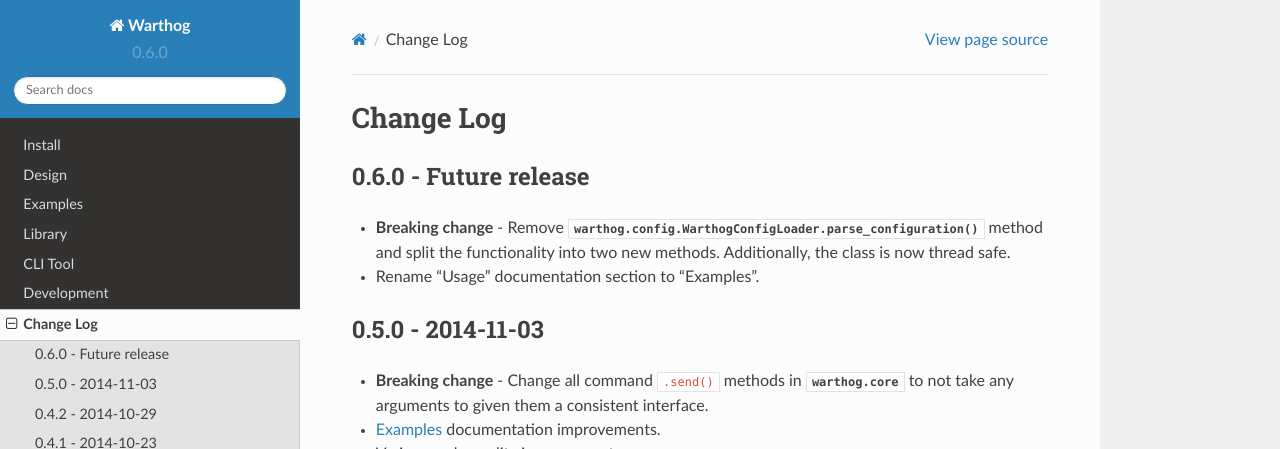
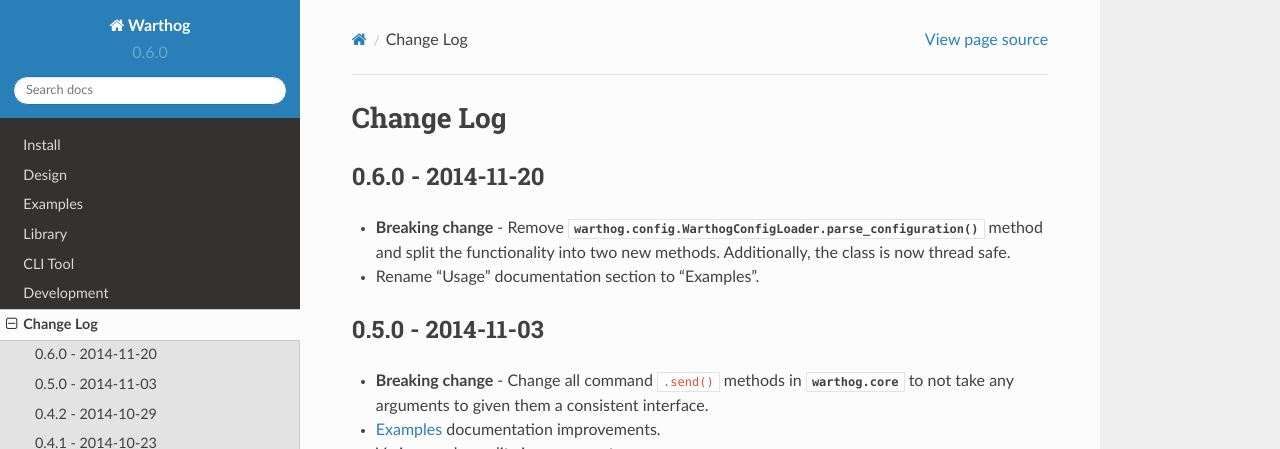
Before and after one commit to smarter-travel-media/warthog, a Sphinx documentation site: the page built from doc/source/changes.rst, in a window 1280 px wide and 900 px high. Shown: the top 449 px of the window. Built offline with Sphinx 7.4.7 and the Read the Docs theme 2.0.0, drawn with Linux system fonts in a browser that asks for light colours.

Commit message:
Change log date for 0.6.0

```diff
--- a/doc/source/changes.rst
+++ b/doc/source/changes.rst
@@ -1,8 +1,8 @@
 Change Log
 ==========
 
-0.6.0 - Future release
-----------------------
+0.6.0 - 2014-11-20
+------------------
 * **Breaking change** - Remove :meth:`warthog.config.WarthogConfigLoader.parse_configuration`
   method and split the functionality into two new methods. Additionally, the class is
   now thread safe.
```
